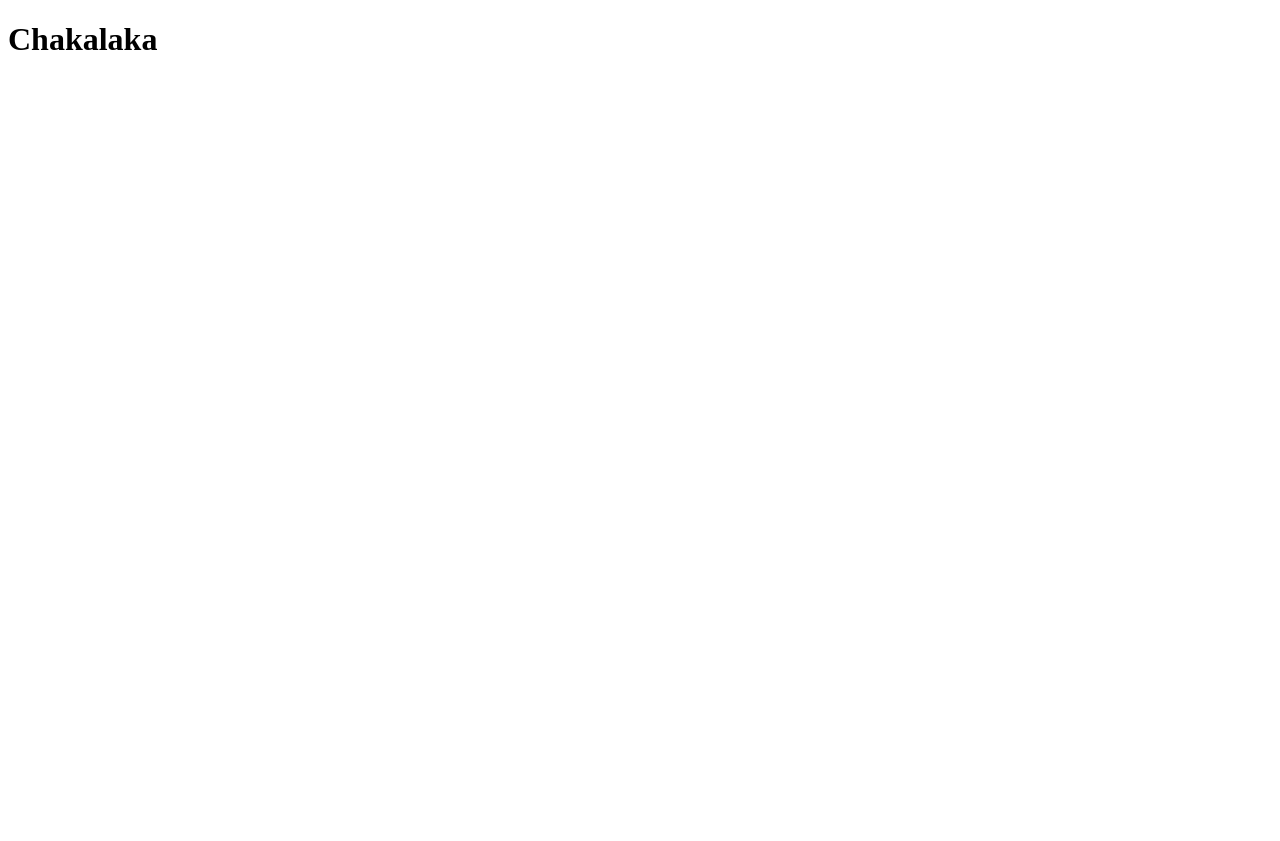
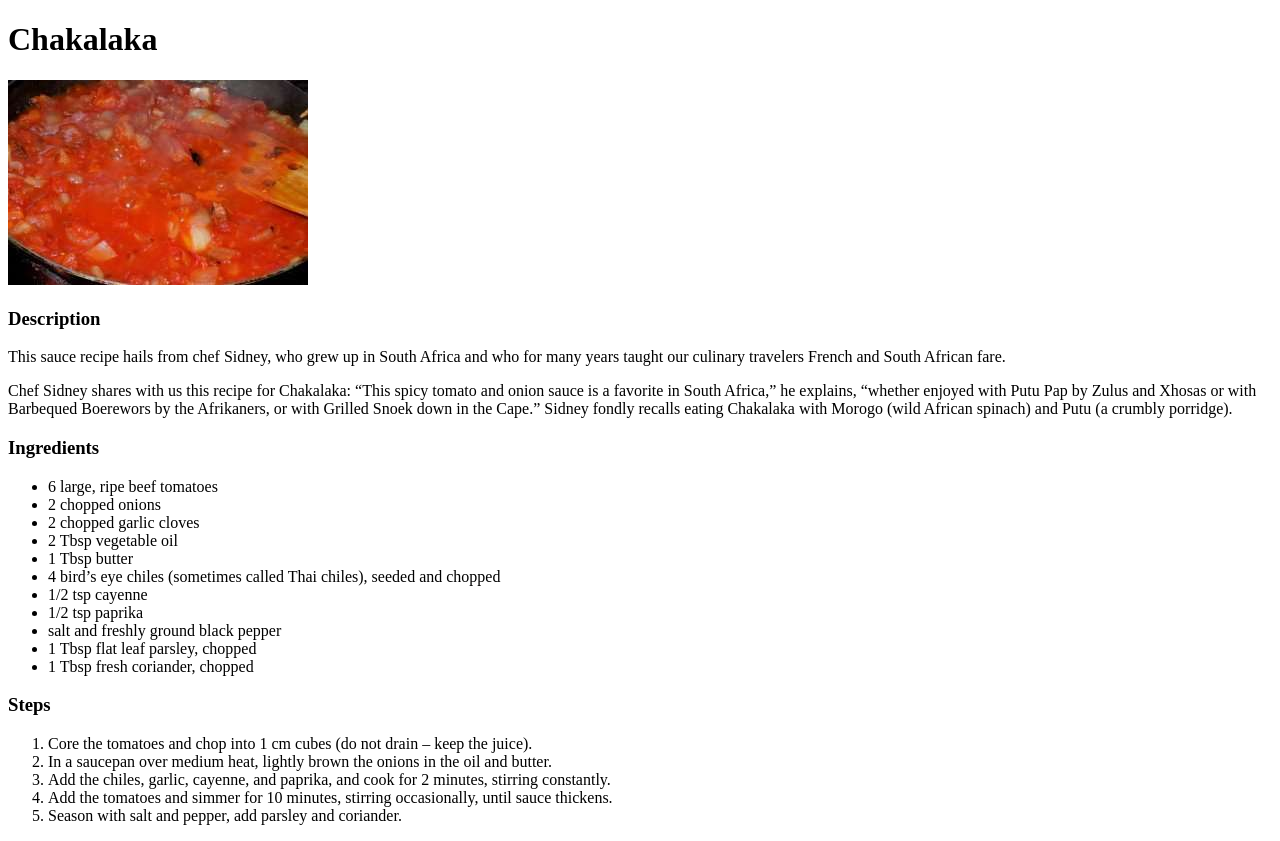
Before and after one commit to K-Longo/odin-recipes, a plain HTML site: page recipes/chakalaka.html in a window 1280 px wide. Before the commit the page ends 800 px from the top, so only its background shows below. Drawn offline with Linux system fonts and the light colour scheme.

Commit message:
Edit first page and add 2 more pages
The page 'chakalaka.html' was modified.
2 pages were added and structures similarly to the first one:
  * italian_chicken_marinade.html
  * teriyaki.html

```diff
--- a/recipes/chakalaka.html
+++ b/recipes/chakalaka.html
@@ -7,5 +7,39 @@
 </head>
 <body>
     <h1>Chakalaka</h1>
+    <p>
+        <img src="../images/chakalaka.jpg" alt="chakalaka dish">
+    </p>
+    <h3>Description</h3>
+    <p>
+        This sauce recipe hails from chef Sidney, who grew up in South Africa and who for many years taught our culinary travelers French and South African fare.
+    </p>
+    <p>
+        Chef Sidney shares with us this recipe for Chakalaka: “This spicy tomato and onion sauce is a favorite in South Africa,” he explains, “whether enjoyed with Putu Pap by Zulus and Xhosas or with Barbequed Boerewors by the Afrikaners, or with Grilled Snoek down in the Cape.” Sidney fondly recalls eating Chakalaka with Morogo (wild African spinach) and Putu (a crumbly porridge).
+    </p>
+
+    <h3>Ingredients</h3>
+    <ul>
+        <li>6 large, ripe beef tomatoes</li>
+        <li>2 chopped onions</li>
+        <li>2 chopped garlic cloves</li>
+        <li>2 Tbsp vegetable oil</li>
+        <li>1 Tbsp butter</li>
+        <li>4 bird’s eye chiles (sometimes called Thai chiles), seeded and chopped</li>
+        <li>1/2 tsp cayenne</li>
+        <li>1/2 tsp paprika</li>
+        <li>salt and freshly ground black pepper</li>
+        <li>1 Tbsp flat leaf parsley, chopped</li>
+        <li>1 Tbsp fresh coriander, chopped</li>
+    </ul>
+
+    <h3>Steps</h3>
+    <ol>
+        <li>Core the tomatoes and chop into 1 cm cubes (do not drain – keep the juice).</li>
+        <li>In a saucepan over medium heat, lightly brown the onions in the oil and butter.</li>
+        <li>Add the chiles, garlic, cayenne, and paprika, and cook for 2 minutes, stirring constantly.</li>
+        <li>Add the tomatoes and simmer for 10 minutes, stirring occasionally, until sauce thickens.</li>
+        <li>Season with salt and pepper, add parsley and coriander.</li>
+    </ol>
 </body>
 </html>
```
Also changed, not shown: recipes/italian_chicken_marinade.html (added, +32 -0 lines), recipes/teriyaki.html (added, +38 -0 lines).
